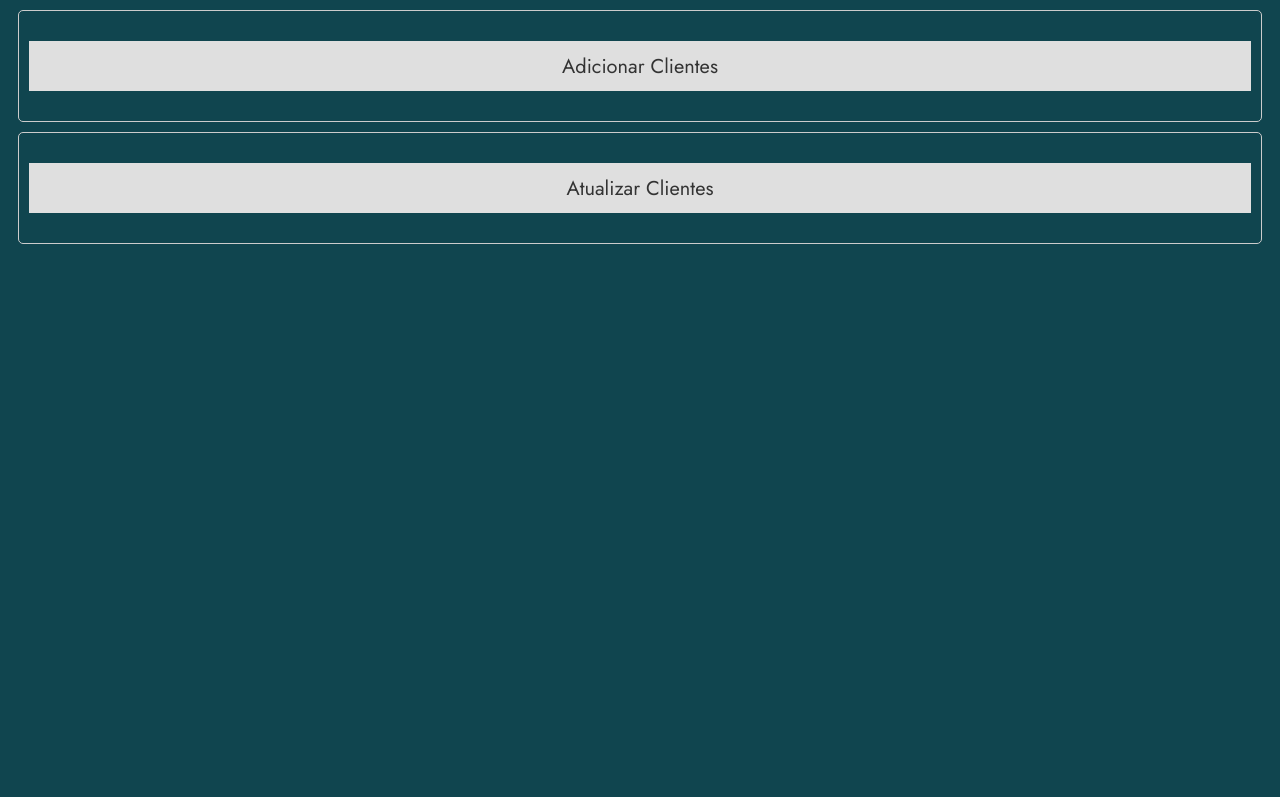
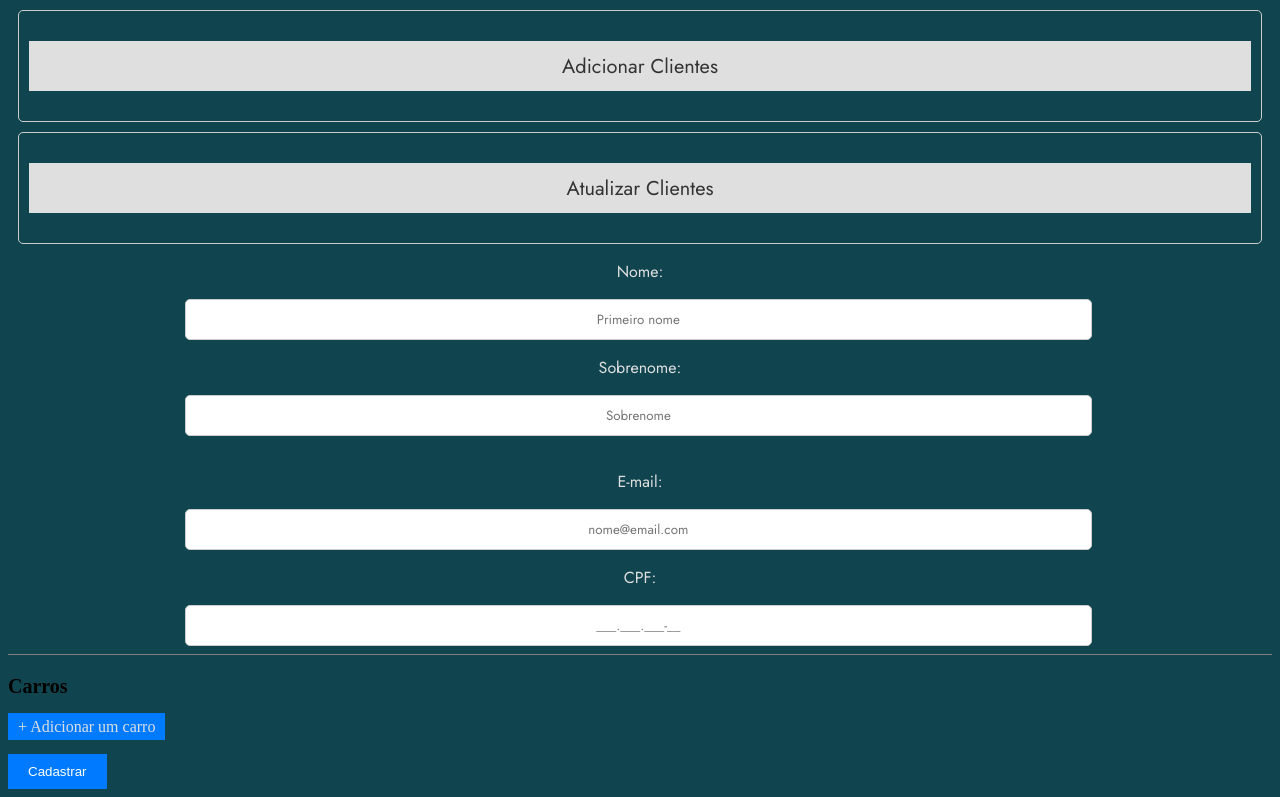
Before and after one commit to daviddexe/projetoMecanica, a Django app: page /clientes/ in a window 1280 px wide. Shown: the part 65-862 px from the top of the page. Before the commit the page ends 309 px from the top, so only its background shows below. Run offline with Django 4.2, Linux system fonts and the light colour scheme.

Commit message:
adição formulario clientes

```diff
--- a/clientes/templates/clientes.html
+++ b/clientes/templates/clientes.html
@@ -19,8 +19,42 @@
     <div class="col-md card-dashboard">
         <p class="text-card">Atualizar Clientes</p>
     </div>
-</div>
+    <div class="adicionar-cliente">
+
+        <form action="{% url "row">
+                <div class="col-md">
+                    <p  class="formParg">Nome:</p>
+                    <input type="text" class="form-control" placeholder="Primeiro nome">
+                </div>
+                <div class="col-md">
+                    <p class="formParg">Sobrenome:</p>
+                    <input type="text" class="form-control" placeholder="Sobrenome">
+                </div>
+               </div>
+            <br>
+            <p class="formParg">E-mail:</p>
+                    <input type="email" class="form-control" placeholder="nome@email.com" name="email">
+            <br>
+                    <p class="formParg">CPF:</p>
+                    <input type="text" class="form-control" placeholder="___.___.___-__" name="cpf">
+            <hr style="background-color:gray;">
+
+            <div class="add-carros">
+                <h3>Carros</h3>
+                <span class="btn-add-carros" onclick="add_carro()">+ Adicionar um carro</span>
+
+                <div id="form-carro">
+
+                </div>
+
+            </div>
+
+            <br>
+            <input type="submit" value="Cadastrar" class="btn-principal">
+
+        </form>
+
+    </div>
 </div>
 
-
 {% endblock %}
--- a/templates/static/clientes/css/clientes.css
+++ b/templates/static/clientes/css/clientes.css
@@ -17,7 +17,66 @@
     justify-content: center;
     font-size: 20px;
 
+}
+
+
+.container {
+    width: 50%;
+    margin: 0 auto;
+    text-align: center;
+    font-family: 'Jost', sans-serif;
+}
 
 
 
+
+input.form-control {
+    width: 70%;
+    padding: 10px;
+    border: 1px solid #ccc;
+    border-radius: 5px;
+    font-family: 'Jost', sans-serif;
+    text-align: center;
+    align-items: center;
+    justify-content: center;
+    position: relative;
+    left: 14%;
+
 }
+
+hr {
+    background-color: #dfdfdf;
+    height: 1px;
+    border: none;
+}
+
+.add-carros {
+    margin-top: 20px;
+}
+
+h3 {
+    font-size: 20px;
+}
+
+.btn-add-carros {
+    background-color: #007bff;
+    color: #dfdfdf;
+    padding: 5px 10px;
+    border: none;
+    cursor: pointer;
+}
+
+.btn-principal {
+    background-color: #007bff;
+    color: white;
+    padding: 10px 20px;
+    border: none;
+    cursor: pointer;
+}
+
+.formParg{
+    text-align: center;
+    font-family: 'Jost', sans-serif;
+    color: #dfdfdf;
+
+}
```
